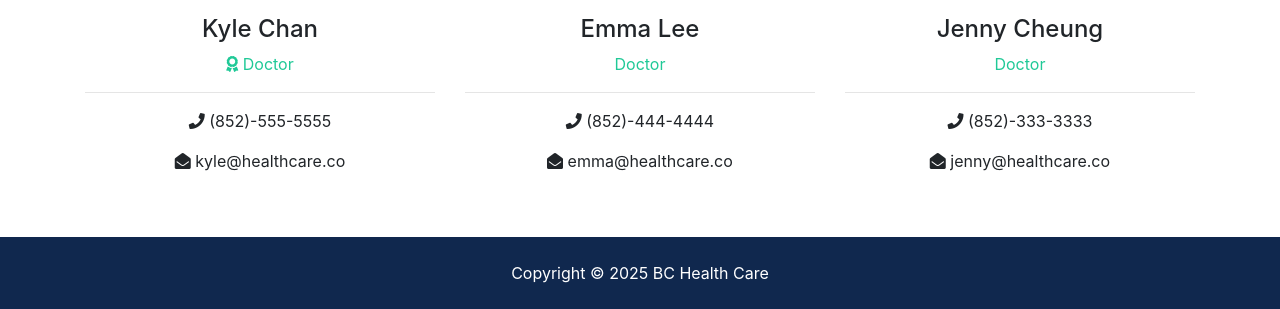
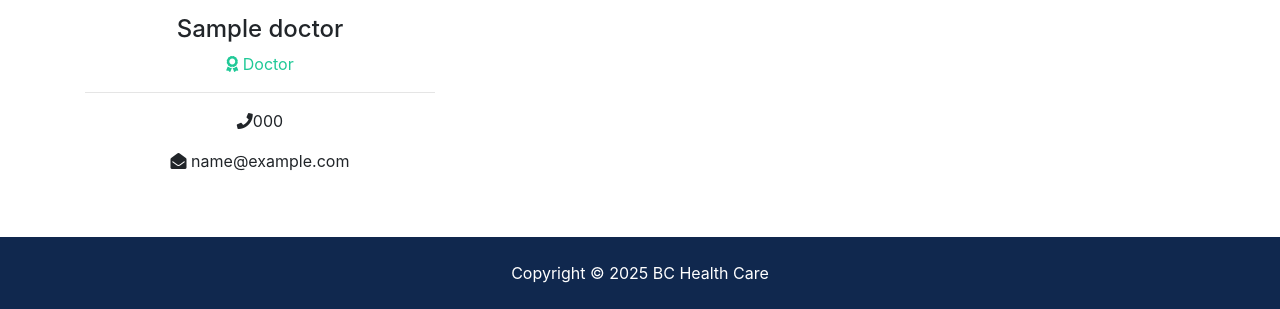
Before and after one commit to christinawkhau/ERB7F, a Django app: page /about in a window 1280 px wide. Shown: the part 2120-2429 px from the top of the page. Run offline with Django 5.2, Linux system fonts and the light colour scheme; tables that the repository leaves empty hold one stand-in row (values such as "Sample post"); grey boxes marked "Sample" are stand-in pictures; some libraries are stand-ins or nearby versions.

Commit message:
Step 12 : about page done.

```diff
--- a/doctors/models.py
+++ b/doctors/models.py
@@ -7,6 +7,7 @@ class Doctor(models.Model):
     name=models.CharField(max_length=200)
     photo=models.ImageField(upload_to='photos/%Y/%x/%d/')
     description=models.TextField(blank=True)
+    phone=models.CharField(max_length=20, default='00000000')
     email=models.EmailField(max_length=50, unique=True, blank=False)
     is_mvp=models.BooleanField(default=True)
     hire_date=models.DateTimeField(auto_now_add=True) #automatically fill in date time
--- a/pages/views.py
+++ b/pages/views.py
@@ -1,5 +1,6 @@
 from django.shortcuts import render
 from listings.models import Listing
+from doctors.models import Doctor
 
 # Create your views here.
 
@@ -16,5 +17,11 @@ def index(request):
 # views.about
 
 def about(request):
+     doctors=Doctor.objects.order_by("-hire_date")[:3] #because of 3 photos on the page
 #    print(request.path)
-    return render(request, 'pages/about.html')
+     mvp_doctors=Doctor.objects.all().filter(is_mvp=True)
+     context={
+          "doctors":doctors,
+          "mvp_doctors":mvp_doctors
+     }
+     return render(request, 'pages/about.html',context)
--- a/templates/pages/about.html
+++ b/templates/pages/about.html
@@ -131,21 +131,24 @@
             </p>
           </div>
           <div class="col-md-4">
+            {% if mvp_doctors %}
+            {% for doctor in mvp_doctors %}
             <div class="card">
               <img
                 class="card-img-top"
-                src="assets/img/doctors/kyle.jpg"
-                alt="Seller of the month"
+                src={{doctor.photo.url}}
+                alt="Doctor of the month"
               />
               <div class="card-body">
                 <h5 class="card-title">Top Doctor</h5>
-                <h6 class="text-secondary">Kyle chan</h6>
+                <h6 class="text-secondary">{{doctor.name}}</h6>
                 <p class="card-text">
-                  Lorem ipsum dolor sit amet consectetur adipisicing elit. Omnis
-                  nesciunt amet, illo itaque similique repellat. content.
+                {{doctor.description}}
                 </p>
               </div>
             </div>
+            {% endfor %}
+            {% endif %}
           </div>
         </div>
       </div>
@@ -160,7 +163,7 @@
       </h4>
       <hr />
       {% comment %} fix listings.html {% endcomment %}
-      <a href="listings.html" class="btn btn-secondary text-white btn-lg"
+      <a href={% url 'listings:listings' %} class="btn btn-secondary text-white btn-lg"
         >View Our Featured Listings</a
       >
     </section>
@@ -170,52 +173,31 @@
       <div class="container">
         <h2 class="text-center pb-4">Our Team</h2>
         <div class="row text-center">
+          {% if doctors %}
+          {% for doctor in doctors %}
           <div class="col-md-4">
-            {% comment %} fix kyle.jpg {% endcomment %}
             <img
-              src="assets/img/doctors/kyle.jpg"
+              src={{doctor.photo.url}}
               alt=""
               class="rounded-circle mb-3 img-fluid"
               style="object-fit: cover; width: 300px; height: 300px"
             />
-            <h4>Kyle Chan</h4>
+            <h4>{{doctor.name}}</h4>
             <p class="text-success">
               <i class="fas fa-award text-success"></i> Doctor
             </p>
             <hr />
-            <p><i class="fas fa-phone"></i> (852)-555-5555</p>
-            <p><i class="fas fa-envelope-open"></i> kyle@healthcare.co</p>
+            <p><i class="fas fa-phone"></i>{{doctor.phone}}</p>
+            <p><i class="fas fa-envelope-open"></i> {{doctor.email}}</p>
           </div>
+          {% endfor %}
+          {% else %}
+          <div class="col-md-12">
+            <h2> No Doctor Available - We are hiring ! </h2>
+          </div>
+          {% endif %}
 
-          <div class="col-md-4">
-            {% comment %} fix emma.jpg {% endcomment %}
-            <img
-              src="assets/img/doctors/emma.jpg"
-              alt=""
-              class="rounded-circle mb-3 img-fluid"
-              style="object-fit: cover; width: 300px; height: 300px"
-            />
-            <h4>Emma Lee</h4>
-            <p class="text-success">Doctor</p>
-            <hr />
-            <p><i class="fas fa-phone"></i> (852)-444-4444</p>
-            <p><i class="fas fa-envelope-open"></i> emma@healthcare.co</p>
-          </div>
 
-          <div class="col-md-4">
-            {% comment %} fix jenny.jpg {% endcomment %}
-            <img
-              src="assets/img/doctors/jenny.jpg"
-              alt=""
-              class="rounded-circle mb-3 img-fluid"
-              style="object-fit: cover; width: 300px; height: 300px"
-            />
-            <h4>Jenny Cheung</h4>
-            <p class="text-success">Doctor</p>
-            <hr />
-            <p><i class="fas fa-phone"></i> (852)-333-3333</p>
-            <p><i class="fas fa-envelope-open"></i> jenny@healthcare.co</p>
-          </div>
         </div>
       </div>
     </section>
```
Also changed, not shown: MEDIA/photos/2025/10/03/25/03/d103.png (added), doctors/migrations/0002_doctor_phone.py (added), listings/migrations/0002_alter_listing_options_and_more.py (added).
